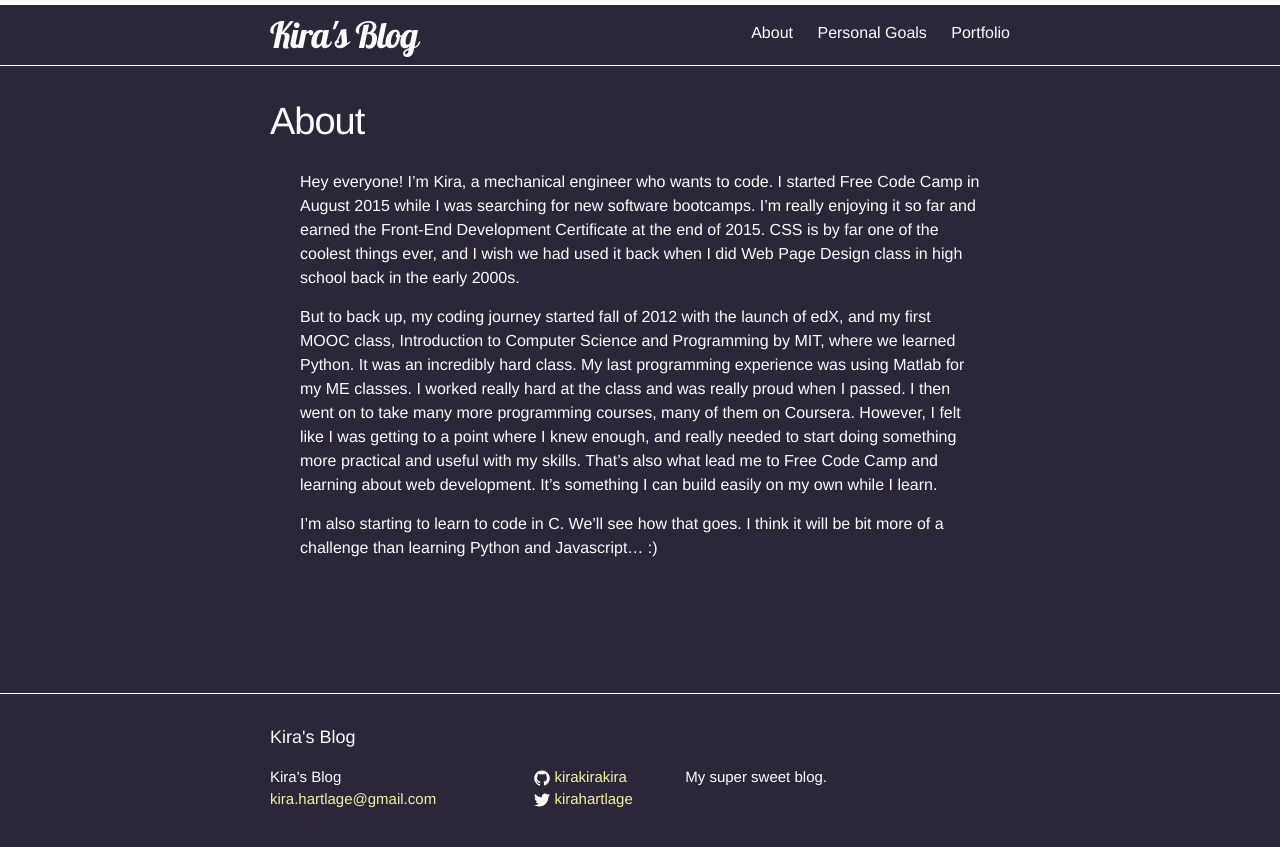
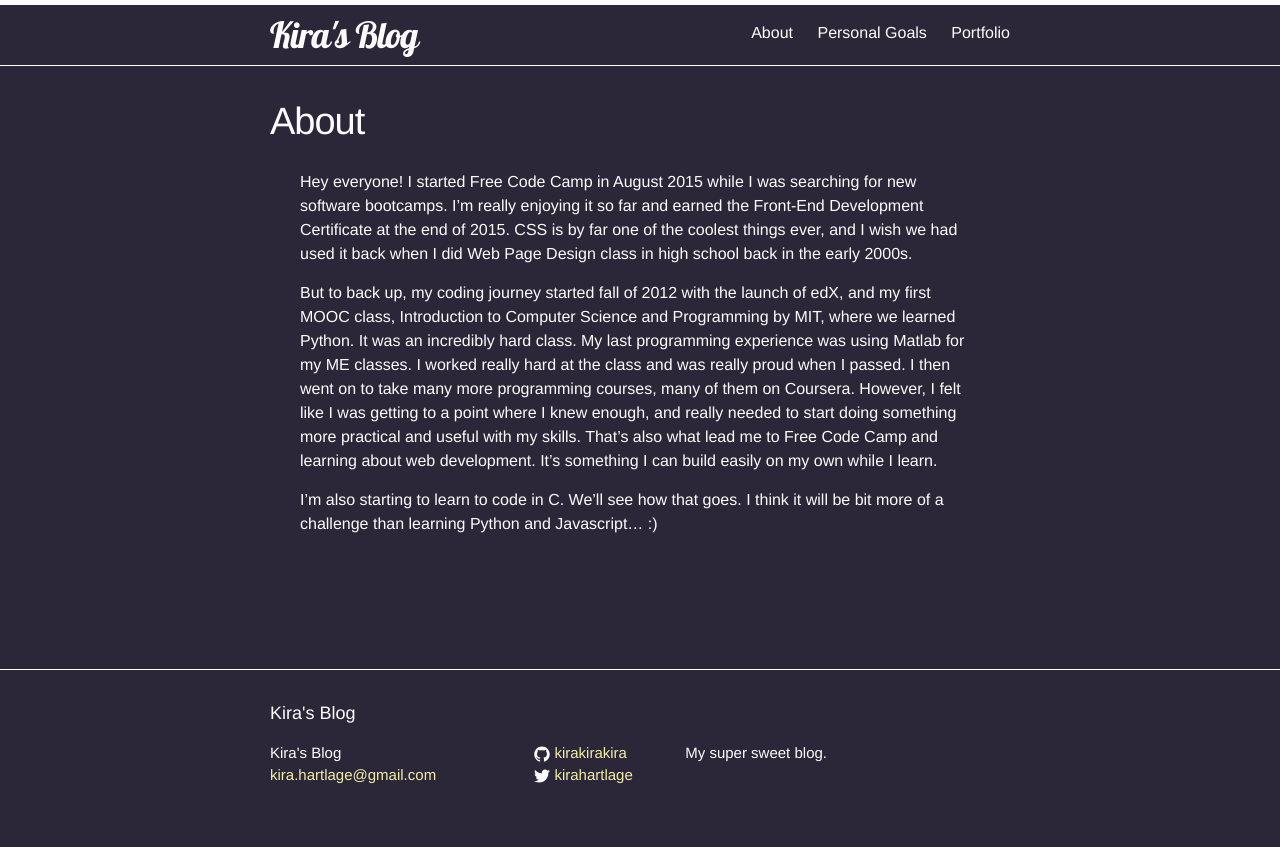
Before and after one commit to kirakirakira/blog, a Jekyll site: the page built from about.md, in a window 1280 px wide. Shown: the top 847 px of the page. Built offline with Jekyll 4.4.1, drawn with Linux system fonts in a browser that asks for light colours; Markdown is read by kramdown in place of the engine named in the settings.

Commit message:
Update about.md

```diff
--- a/about.md
+++ b/about.md
@@ -4,7 +4,7 @@ title: About
 permalink: /about/
 ---
 
-Hey everyone! I'm Kira, a mechanical engineer who wants to code. I started Free Code Camp in August 2015 while I was searching for new software bootcamps. I'm really enjoying it so far and earned the Front-End Development Certificate at the end of 2015. CSS is by far one of the coolest things ever, and I wish we had used it back when I did Web Page Design class in high school back in the early 2000s.
+Hey everyone! I started Free Code Camp in August 2015 while I was searching for new software bootcamps. I'm really enjoying it so far and earned the Front-End Development Certificate at the end of 2015. CSS is by far one of the coolest things ever, and I wish we had used it back when I did Web Page Design class in high school back in the early 2000s.
 
 But to back up, my coding journey started fall of 2012 with the launch of edX, and my first MOOC class, Introduction to Computer Science and Programming by MIT, where we learned Python. It was an incredibly hard class. My last programming experience was using Matlab for my ME classes. I worked really hard at the class and was really proud when I passed. I then went on to take many more programming courses, many of them on Coursera. However, I felt like I was getting to a point where I knew enough, and really needed to start doing something more practical and useful with my skills. That's also what lead me to Free Code Camp and learning about web development. It's something I can build easily on my own while I learn.
 
```
